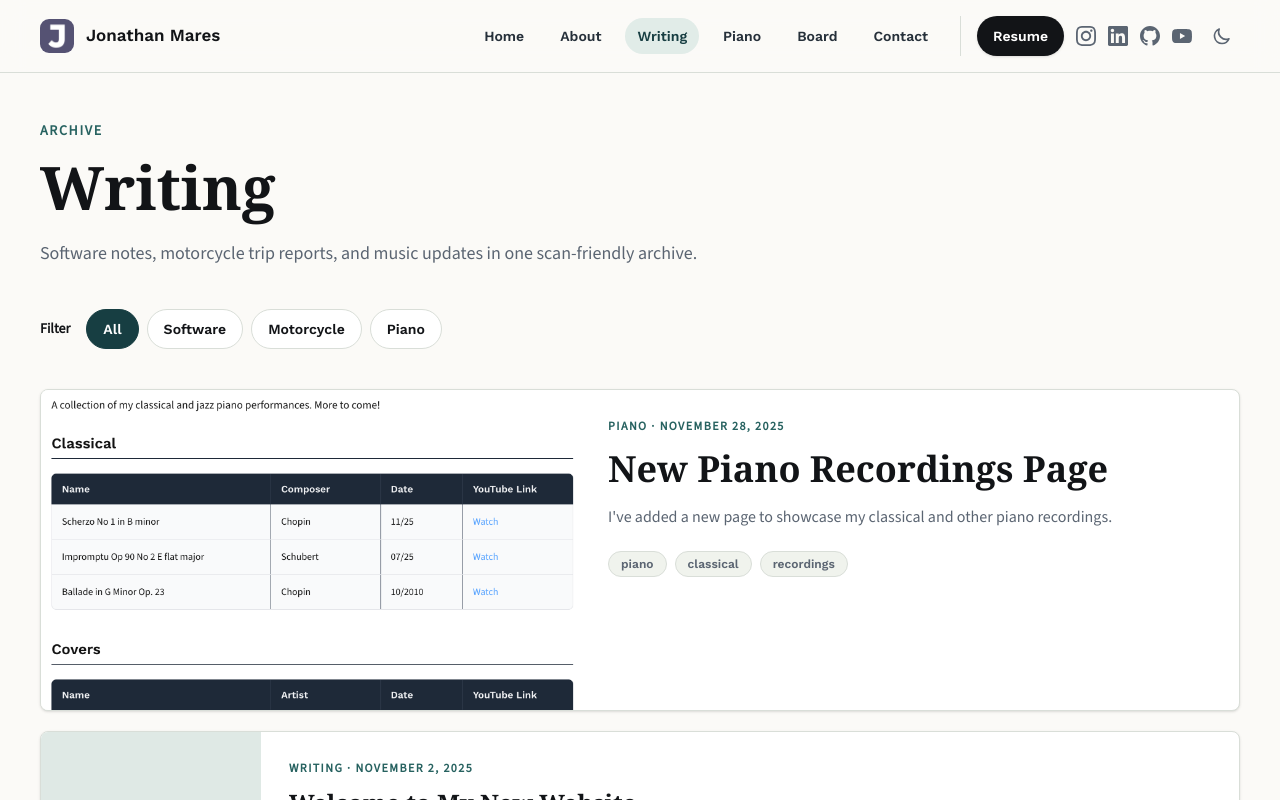
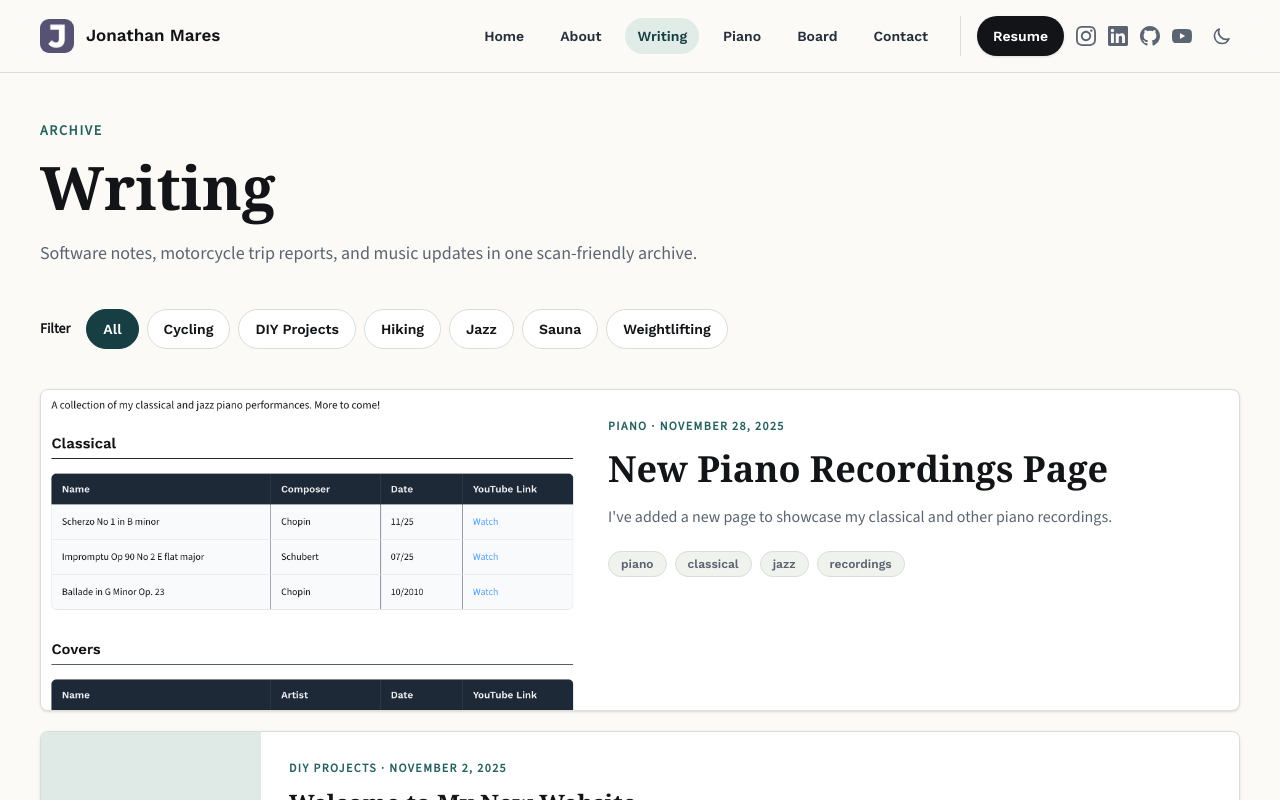
Before and after one commit to jm2242/jonathanmares-ai, a Next.js app: page /blog in a window 1280 px wide. Shown: the top 800 px of the page. Built offline with nearby package versions, Linux system fonts and the light colour scheme.

Commit message:
Add writing interest filters

```diff
--- a/app/blog/[slug]/page.tsx
+++ b/app/blog/[slug]/page.tsx
@@ -3,6 +3,7 @@ import Link from "next/link";
 import { notFound } from "next/navigation";
 import Comments from "@/components/Comments";
 import { getAllPostSlugs, getPostData, getSortedPostsData } from "@/lib/blog";
+import { displayWritingCategory } from "@/lib/writing-interests";
 
 export async function generateStaticParams() {
   const posts = getAllPostSlugs();
@@ -24,7 +25,7 @@ function displayTag(tags?: string[]) {
   if (tags.includes("motorcycle")) return "Motorcycle / Travel Journal";
   if (tags.includes("piano")) return "Piano / Recordings";
   if (tags.some((tag) => ["tech", "software", "react"].includes(tag))) return "Software / Notes";
-  return tags[0];
+  return displayWritingCategory(tags);
 }
 
 export default async function BlogPost({ params }: { params: Promise<{ slug: string }> }) {
--- a/app/blog/page.tsx
+++ b/app/blog/page.tsx
@@ -2,15 +2,22 @@ import { Suspense } from "react";
 import { getSortedPostsData } from "@/lib/blog";
 import BlogFilter from "@/components/BlogFilter";
 import BlogPostList from "@/components/BlogPostList";
+import { getWritingInterestFilter, postMatchesWritingInterest } from "@/lib/writing-interests";
 
 interface BlogProps {
-  searchParams: Promise<{ tag?: string }>;
+  searchParams: Promise<{ interest?: string; tag?: string }>;
 }
 
 export default async function Blog({ searchParams }: BlogProps) {
-  const { tag } = await searchParams;
+  const { interest, tag } = await searchParams;
   const allPosts = getSortedPostsData();
-  const posts = tag ? allPosts.filter((post) => post.tags?.includes(tag)) : allPosts;
+  const selectedInterest = getWritingInterestFilter(interest);
+  const posts = selectedInterest
+    ? allPosts.filter((post) => postMatchesWritingInterest(post, selectedInterest))
+    : tag
+      ? allPosts.filter((post) => post.tags?.includes(tag))
+      : allPosts;
+  const emptyLabel = selectedInterest?.label ?? tag;
 
   return (
     <div className="mx-auto max-w-7xl px-5 py-12 sm:px-8 lg:px-10">
@@ -33,7 +40,9 @@ export default async function Blog({ searchParams }: BlogProps) {
       {posts.length === 0 ? (
         <div className="rounded-lg border border-[var(--line)] bg-[var(--surface)] p-8 text-center shadow-sm">
           <p className="text-[var(--muted)]">
-            {tag ? `No posts found with tag "${tag}".` : "No blog posts yet. Check back soon!"}
+            {emptyLabel
+              ? `No posts found for "${emptyLabel}".`
+              : "No blog posts yet. Check back soon!"}
           </p>
         </div>
       ) : (
--- a/app/page.tsx
+++ b/app/page.tsx
@@ -1,6 +1,7 @@
 import Image from "next/image";
 import Link from "next/link";
 import { getSortedPostsData } from "@/lib/blog";
+import { displayWritingCategory, writingInterestFilters } from "@/lib/writing-interests";
 
 function formatDate(date: string) {
   return new Date(date).toLocaleDateString("en-US", {
@@ -11,11 +12,7 @@ function formatDate(date: string) {
 }
 
 function displayTag(tags?: string[]) {
-  if (!tags?.length) return "Writing";
-  if (tags.includes("motorcycle")) return "Motorcycle";
-  if (tags.includes("piano")) return "Piano";
-  if (tags.some((tag) => ["tech", "software", "react"].includes(tag))) return "Software";
-  return tags[0];
+  return displayWritingCategory(tags);
 }
 
 export default function Home() {
@@ -157,26 +154,21 @@ export default function Home() {
           </div>
         )}
 
-        <div className="mt-10 grid gap-4 md:grid-cols-3">
-          {[
-            ["Engineering", "Keep the technical posts readable, dense, and syntax-friendly."],
-            [
-              "Motorcycles",
-              "Let trip photography carry more of the experience through bigger previews.",
-            ],
-            [
-              "Music",
-              "Turn the piano page from a plain table into an organized recording library.",
-            ],
-          ].map(([title, body]) => (
-            <div
-              key={title}
-              className="rounded-lg border border-[var(--line)] bg-[var(--surface)] p-5 shadow-sm"
-            >
-              <h3 className="mb-2 text-lg font-bold text-[var(--green-dark)]">{title}</h3>
-              <p className="text-sm leading-6 text-[var(--muted)]">{body}</p>
-            </div>
-          ))}
+        <div className="mt-10">
+          <p className="mb-4 text-sm font-extrabold uppercase tracking-[0.12em] text-[var(--green)]">
+            Interests
+          </p>
+          <div className="flex flex-wrap gap-2">
+            {writingInterestFilters.map((interest) => (
+              <Link
+                key={interest.value}
+                href={`/blog?interest=${interest.value}`}
+                className="inline-flex min-h-11 cursor-pointer items-center justify-center rounded-full border border-[var(--line)] bg-[var(--surface)] px-4 text-sm font-extrabold text-[var(--foreground)] shadow-sm transition hover:-translate-y-0.5 hover:border-[#b7c3ba] hover:bg-[var(--surface-muted)] focus-visible:outline focus-visible:outline-2 focus-visible:outline-offset-2 focus-visible:outline-[var(--green-dark)] dark:hover:border-[#53625d]"
+              >
+                {interest.label}
+              </Link>
+            ))}
+          </div>
         </div>
       </section>
     </div>
--- a/components/BlogFilter.tsx
+++ b/components/BlogFilter.tsx
@@ -2,6 +2,11 @@
 
 import { useSearchParams, useRouter, usePathname } from "next/navigation";
 import { useMemo } from "react";
+import {
+  getWritingInterestFilter,
+  postMatchesWritingInterest,
+  writingInterestFilters,
+} from "@/lib/writing-interests";
 
 interface BlogFilterProps {
   posts: Array<{ slug: string; tags?: string[] }>;
@@ -11,70 +16,60 @@ export default function BlogFilter({ posts }: BlogFilterProps) {
   const searchParams = useSearchParams();
   const router = useRouter();
   const pathname = usePathname();
-  const selectedTag = searchParams.get("tag");
+  const selectedInterest = getWritingInterestFilter(searchParams.get("interest"));
 
-  // Get all unique tags from all posts
-  const allTags = useMemo(() => {
-    const tagSet = new Set<string>();
-    posts.forEach((post) => {
-      post.tags?.forEach((tag) => tagSet.add(tag));
-    });
-    return Array.from(tagSet).sort();
-  }, [posts]);
+  const handleInterestClick = (interestValue: string | null) => {
+    const params = new URLSearchParams(searchParams.toString());
+    if (interestValue && interestValue !== selectedInterest?.value) {
+      params.set("interest", interestValue);
+      params.delete("tag");
+    } else {
+      params.delete("interest");
+    }
 
-  const handleTagClick = (tag: string | null) => {
-    const params = new URLSearchParams(searchParams.toString());
-    if (tag && tag !== selectedTag) {
-      params.set("tag", tag);
-    } else {
-      params.delete("tag");
-    }
-    router.push(`${pathname}?${params.toString()}`);
+    const query = params.toString();
+    router.push(query ? `${pathname}?${query}` : pathname);
   };
 
   const filteredPostsCount = useMemo(() => {
-    if (!selectedTag) return posts.length;
-    return posts.filter((post) => post.tags?.includes(selectedTag)).length;
-  }, [posts, selectedTag]);
-
-  const promotedTags = ["tech", "motorcycle", "piano"];
-  const orderedTags = promotedTags.filter((tag) => allTags.includes(tag));
-  if (selectedTag && !orderedTags.includes(selectedTag) && allTags.includes(selectedTag)) {
-    orderedTags.push(selectedTag);
-  }
+    if (!selectedInterest) return posts.length;
+    return posts.filter((post) => postMatchesWritingInterest(post, selectedInterest)).length;
+  }, [posts, selectedInterest]);
 
   return (
     <div className="mb-10">
-      <div className="flex flex-wrap items-center gap-2 mb-4">
+      <div className="mb-4 flex flex-wrap items-center gap-2">
         <span className="mr-2 text-sm font-extrabold text-[var(--foreground)]">Filter</span>
         <button
-          onClick={() => handleTagClick(null)}
-          className={`min-h-10 px-4 text-sm font-bold rounded-full border transition-colors cursor-pointer ${
-            !selectedTag
-              ? "bg-[var(--green-dark)] text-white dark:bg-[#d9f0e9] dark:text-[#111816] border-[var(--green-dark)]"
-              : "bg-[var(--surface)] text-[var(--foreground)] border-[var(--line)] hover:border-[#b7c3ba] dark:hover:border-[#53625d]"
+          onClick={() => handleInterestClick(null)}
+          className={`min-h-10 cursor-pointer rounded-full border px-4 text-sm font-bold transition-colors focus-visible:outline focus-visible:outline-2 focus-visible:outline-offset-2 focus-visible:outline-[var(--green-dark)] ${
+            !selectedInterest
+              ? "border-[var(--green-dark)] bg-[var(--green-dark)] text-white dark:bg-[#d9f0e9] dark:text-[#111816]"
+              : "border-[var(--line)] bg-[var(--surface)] text-[var(--foreground)] hover:border-[#b7c3ba] hover:bg-[var(--surface-muted)] dark:hover:border-[#53625d]"
           }`}
+          aria-pressed={!selectedInterest}
         >
           All
         </button>
-        {orderedTags.map((tag) => (
+        {writingInterestFilters.map((interest) => (
           <button
-            key={tag}
-            onClick={() => handleTagClick(tag)}
-            className={`min-h-10 px-4 text-sm font-bold rounded-full border transition-colors cursor-pointer ${
-              selectedTag === tag
-                ? "bg-[var(--green-dark)] text-white dark:bg-[#d9f0e9] dark:text-[#111816] border-[var(--green-dark)]"
-                : "bg-[var(--surface)] text-[var(--foreground)] border-[var(--line)] hover:border-[#b7c3ba] dark:hover:border-[#53625d]"
+            key={interest.value}
+            onClick={() => handleInterestClick(interest.value)}
+            className={`min-h-10 cursor-pointer rounded-full border px-4 text-sm font-bold transition-colors focus-visible:outline focus-visible:outline-2 focus-visible:outline-offset-2 focus-visible:outline-[var(--green-dark)] ${
+              selectedInterest?.value === interest.value
+                ? "border-[var(--green-dark)] bg-[var(--green-dark)] text-white dark:bg-[#d9f0e9] dark:text-[#111816]"
+                : "border-[var(--line)] bg-[var(--surface)] text-[var(--foreground)] hover:border-[#b7c3ba] hover:bg-[var(--surface-muted)] dark:hover:border-[#53625d]"
             }`}
+            aria-pressed={selectedInterest?.value === interest.value}
           >
-            {tag === "tech" ? "Software" : tag.charAt(0).toUpperCase() + tag.slice(1)}
+            {interest.label}
           </button>
         ))}
       </div>
-      {selectedTag && (
+      {selectedInterest && (
         <p className="text-sm text-[var(--muted)]">
-          Showing {filteredPostsCount} post{filteredPostsCount !== 1 ? "s" : ""} tagged with{" "}
-          <strong>{selectedTag}</strong>
+          Showing {filteredPostsCount} post{filteredPostsCount !== 1 ? "s" : ""} for{" "}
+          <strong>{selectedInterest.label}</strong>
         </p>
       )}
     </div>
--- a/components/BlogPostList.tsx
+++ b/components/BlogPostList.tsx
@@ -1,6 +1,7 @@
 import Image from "next/image";
 import Link from "next/link";
 import { getSortedPostsData } from "@/lib/blog";
+import { displayWritingCategory } from "@/lib/writing-interests";
 
 interface BlogPostListProps {
   posts: ReturnType<typeof getSortedPostsData>;
@@ -15,11 +16,7 @@ function formatDate(date: string) {
 }
 
 function displayTag(tags?: string[]) {
-  if (!tags?.length) return "Writing";
-  if (tags.includes("motorcycle")) return "Motorcycle";
-  if (tags.includes("piano")) return "Piano";
-  if (tags.some((tag) => ["tech", "software", "react"].includes(tag))) return "Software";
-  return tags[0];
+  return displayWritingCategory(tags);
 }
 
 export default function BlogPostList({ posts }: BlogPostListProps) {
--- a/content/blog/continental-divide.md
+++ b/content/blog/continental-divide.md
@@ -2,7 +2,7 @@
 title: Riding the Continental Divide on Adventure Motorcycles
 date: 2019-11-25
 excerpt: 3 Weeks in the Rockies riding over 2,000 miles
-tags: ["motorcycle"]
+tags: ["motorcycle", "hiking"]
 cover: /blog-images/marshall_pass_cover.jpg
 ---
 
--- a/content/blog/mabdr-2018.md
+++ b/content/blog/mabdr-2018.md
@@ -2,7 +2,7 @@
 title: Riding the Mid Atlantic Backcountry Discovery Route
 date: 2018-12-31
 excerpt: A summer 2018 Motorcycle Adventure
-tags: ["motorcycle"]
+tags: ["motorcycle", "hiking"]
 cover: /blog-images/cover.jpg
 ---
 
--- a/content/blog/new-piano-recordings-page.md
+++ b/content/blog/new-piano-recordings-page.md
@@ -2,7 +2,7 @@
 title: New Piano Recordings Page
 date: 2025-11-28
 excerpt: I've added a new page to showcase my classical and other piano recordings.
-tags: ["piano", "classical", "recordings"]
+tags: ["piano", "classical", "jazz", "recordings"]
 ---
 
 I'm excited to share that I've added a new **[Piano Recordings](/piano)** page to my website! This page features a collection of my classical and jazz piano performances, as well as covers of popular songs.
--- /dev/null
+++ b/lib/writing-interests.ts
@@ -0,0 +1,34 @@
+export const writingInterestFilters = [
+  { label: "Cycling", value: "cycling" },
+  { label: "DIY Projects", value: "diy-projects" },
+  { label: "Hiking", value: "hiking" },
+  { label: "Jazz", value: "jazz" },
+  { label: "Sauna", value: "sauna" },
+  { label: "Weightlifting", value: "weightlifting" },
+] as const;
+
+export type WritingInterestValue = (typeof writingInterestFilters)[number]["value"];
+
+export function getWritingInterestFilter(value?: string | null) {
+  return writingInterestFilters.find((interest) => interest.value === value);
+}
+
+export function postMatchesWritingInterest(
+  post: { tags?: string[] },
+  interest: { value: WritingInterestValue }
+) {
+  return post.tags?.includes(interest.value) ?? false;
+}
+
+export function displayWritingCategory(tags?: string[]) {
+  if (!tags?.length) return "Writing";
+  if (tags.includes("motorcycle")) return "Motorcycle";
+  if (tags.includes("piano")) return "Piano";
+  if (tags.some((tag) => ["tech", "software", "react"].includes(tag))) return "Software";
+
+  const interest = writingInterestFilters.find(({ value }) => tags.includes(value));
+  if (interest) return interest.label;
+
+  const [firstTag] = tags;
+  return firstTag.charAt(0).toUpperCase() + firstTag.slice(1);
+}
```
Also changed, not shown: content/blog/welcome-to-my-new-website.md (+1 -0 lines).
